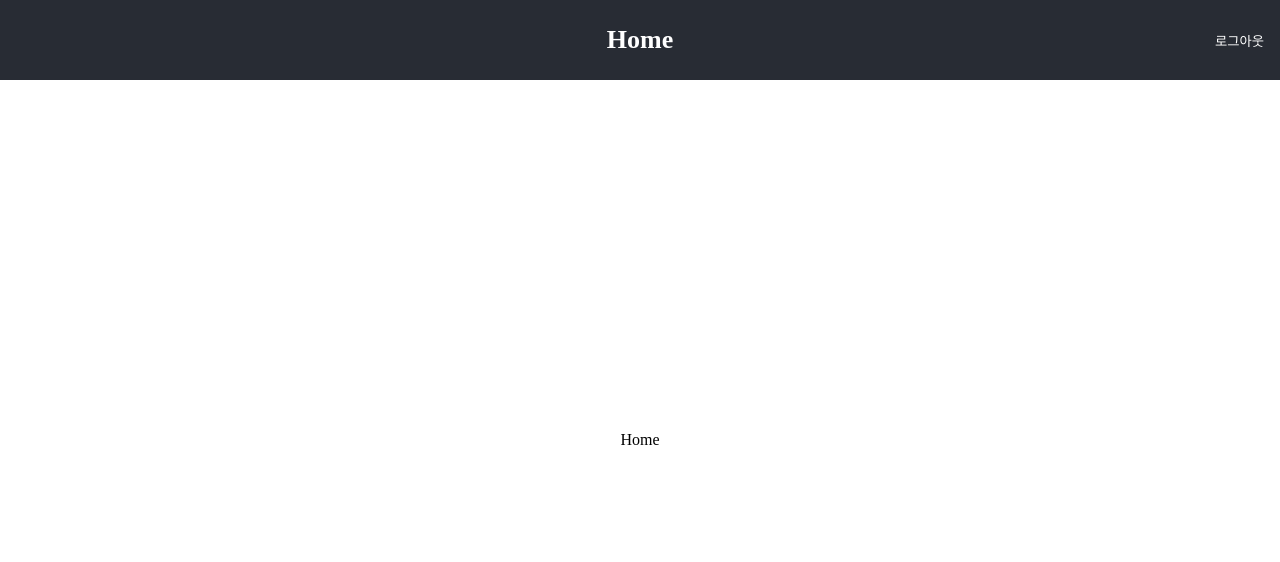
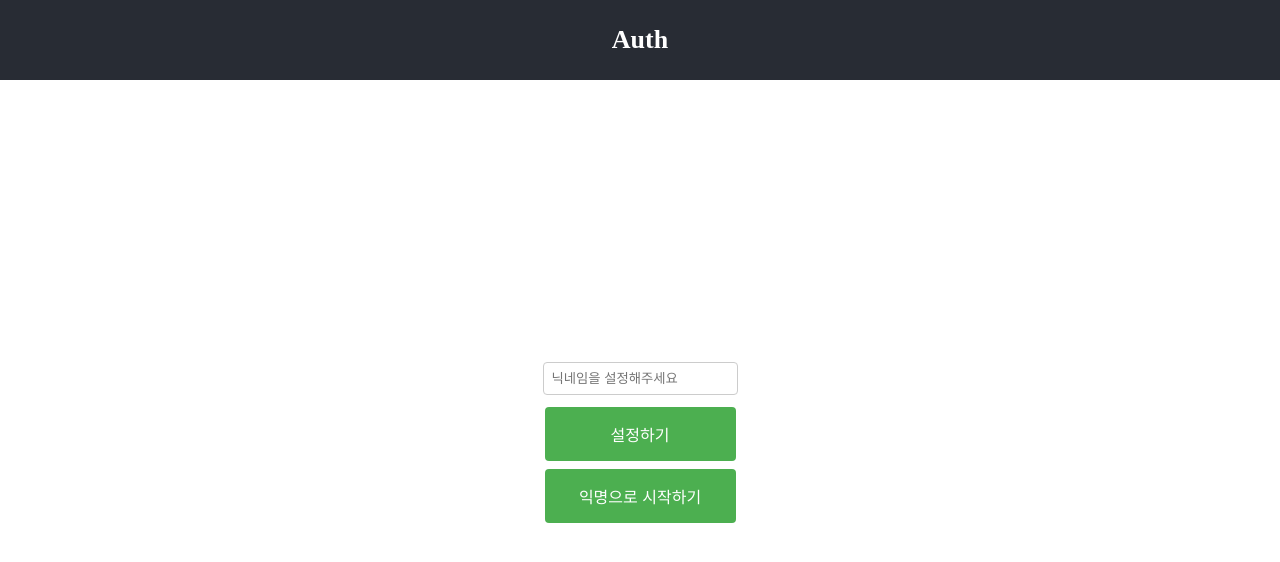
Before and after one commit to sjyoung428/chat-application, a React (Vite) app in the folder client/: page /auth in a window 1280 px wide. Before the commit this address led to /. Shown: the top 562 px of the page. Built offline with nearby package versions, Linux system fonts and the light colour scheme.

Commit message:
fix: navigate 로직 변경 및 에러 메세지 출력

```diff
--- a/client/src/App.tsx
+++ b/client/src/App.tsx
@@ -1,5 +1,6 @@
 import { Routes, Route } from "react-router-dom";
 import Auth from "./pages/Auth/Auth";
+import Chat from "./pages/Chat/Chat";
 import Home from "./pages/Home/Home";
 
 function App() {
@@ -9,9 +10,11 @@ function App() {
         {/**
          * / -> Home
          * /auth -> Auth
+         * /:id -> Chat
          */}
         <Route path="/" element={<Home />} />
         <Route path="/auth" element={<Auth />} />
+        <Route path="/:id" element={<Chat />} />
       </Routes>
     </>
   );
--- a/client/src/components/AuthForm/AuthForm.tsx
+++ b/client/src/components/AuthForm/AuthForm.tsx
@@ -4,6 +4,7 @@ import TextInput from "../Atoms/Input/TextInput";
 import * as S from "./AuthForm.style";
 import toast from "react-hot-toast";
 import { useAuth } from "../../hooks/useAuth";
+import { useNavigate } from "react-router-dom";
 
 interface AuthFormState {
   nickname: string;
@@ -14,8 +15,15 @@ interface AuthFormState {
  * - 닉네임을 설정하는 폼
  */
 const AuthForm = () => {
-  const { register, handleSubmit, reset } = useForm<AuthFormState>();
+  const {
+    register,
+    handleSubmit,
+    reset,
+    formState: { errors },
+  } = useForm<AuthFormState>();
   const { setNickname } = useAuth();
+
+  const navigate = useNavigate();
 
   const onValid = ({ nickname }: AuthFormState) => {
     if (nickname === "") {
@@ -31,6 +39,10 @@ const AuthForm = () => {
      * submit 이벤트 발생 시 input값 초기화
      */
     reset();
+    /**
+     * submit 이벤트 발생 시 Home으로 이동
+     */
+    navigate("/");
   };
 
   const onClickAnonymous = () => {
@@ -43,11 +55,25 @@ const AuthForm = () => {
      * 익명 로그인 시 input값 초기화
      */
     reset();
+    /**
+     * 익명 로그인 시 Home으로 이동
+     */
+    navigate("/");
+  };
+
+  /**
+   * nickname을 3글자 이상 입력하지 않았을 때 에러 메시지
+   */
+  const onInValid = () => {
+    const { nickname } = errors;
+    if (nickname) {
+      toast.error("3글자 이상 입력해주세요.");
+    }
   };
 
   return (
     <S.AuthFormContainer>
-      <S.AuthForm onSubmit={handleSubmit(onValid)}>
+      <S.AuthForm onSubmit={handleSubmit(onValid, onInValid)}>
         <TextInput
           register={register("nickname", {
             minLength: 3, // 닉네임은 최소 2글자 이상
--- a/client/src/components/ProtectRouter.tsx
+++ b/client/src/components/ProtectRouter.tsx
@@ -21,11 +21,6 @@ const ProtectRouter = ({ children }: ProtectRouterProps) => {
        * 로그인 상태가 아닐 때는 auth 페이지로 이동
        */
       navigate("/auth", { replace: true });
-    } else {
-      /**
-       * 로그인 상태일 때는 home 페이지로 이동
-       */
-      navigate("/");
     }
   }, [nickname, navigate]);
 
--- /dev/null
+++ b/client/src/pages/Chat/Chat.tsx
@@ -0,0 +1,5 @@
+const Chat = () => {
+  return <div>chat room</div>;
+};
+
+export default Chat;
```
